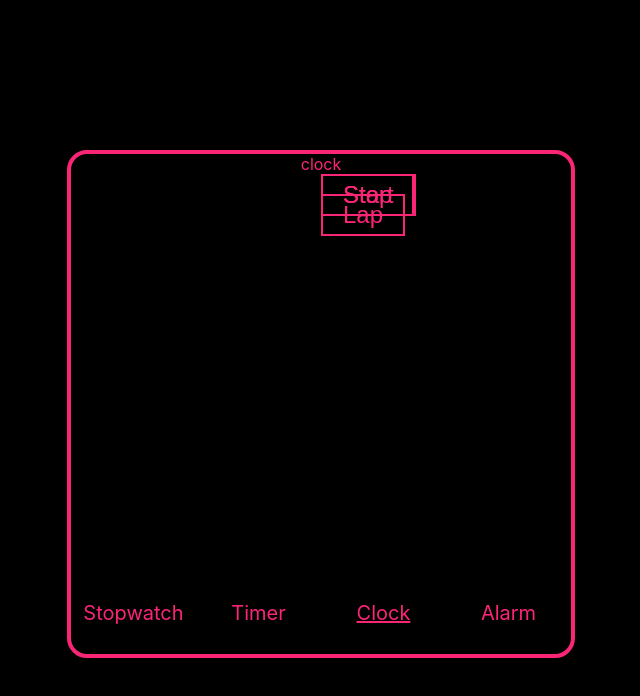
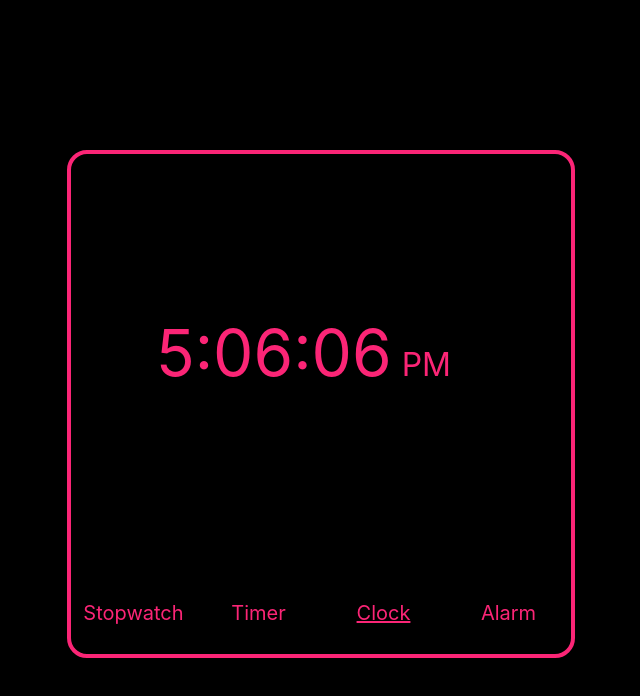
Before and after one commit to AdamC7313/clock_app, a React (Create React App) app: page /clock in a window 1280 px wide. Shown: the top 696 px of the page, without its empty margins (323-963 px from the left). Built offline with nearby package versions, Linux system fonts and the light colour scheme.

Commit message:
complete clock component

```diff
--- a/src/Components/Clock/Clock.css
+++ b/src/Components/Clock/Clock.css
@@ -0,0 +1,39 @@
+#choose-timezone {
+    background: transparent;
+    color: rgb(251, 37, 119);
+    border: none;
+    display: inline-block;
+    font-size: 2rem;
+    margin-left: 20px;
+}
+
+.current-time {
+    display: inline-block;
+    font-size: 4rem;
+}
+
+.time-and-timezone {
+    position: absolute;
+    top: 160px;
+    right: 120px;
+}
+
+option {
+    background-color: black;
+    font-size: 2rem;
+    border: none;
+}
+
+.timezone-words {
+    display: inline-block;
+    margin-top: 50px;
+}
+
+.option:active {
+    background-color: rgb(255, 255, 255, 0.5)
+}
+
+.AMPM {
+    margin-left: 10px;
+    font-size: 2rem;
+}
--- a/src/Components/Clock/Clock.js
+++ b/src/Components/Clock/Clock.js
@@ -1,14 +1,55 @@
 import './Clock.css';
+import { useEffect, useState } from 'react';
 
 export default function Clock() {
+    let [hour  , setHour  ] = useState(0);
+    const [minute, setMinute] = useState(0);
+    const [second, setSecond] = useState(0);
+    const [day   , setDay   ] = useState(0);
+    const [pm    , setPm    ] = useState(false);
+    const [timezone, setTimezone] = useState('ET')
+
+    useEffect(() => {
+
+    const update = () => {
+        const date = new Date();
+        let hour = date.getHours();
+        if(hour > 12) {
+            hour = (hour % 12) || 12;
+        }
+        setHour(hour);
+        setMinute(date.getMinutes());
+        setSecond(date.getSeconds());
+        setDay(date.getDay());
+        setPm(date.getHours() >= 12);
+    }
+
+    update();
+
+    const interval = setInterval(() => {
+        update();
+    }, 1000);
+
+        return ()=>clearInterval(interval);
+
+    }, []);
+
+
     return (
         <div>
-            <div>
-                clock
+            <div className='time-and-timezone'>
+            <div className='current-time'>
+                {`${hour}:${('0' + minute).slice(-2)}:${('0' + second).slice(-2)}`}
+                <span className='AMPM'>{hour > 12 ? 'AM' : 'PM'}</span>
+            </div><br />
+            {/* <h2 className='timezone-words'>Choose Timezone:</h2>
+            <select name='timezone' id='choose-timezone'>
+                <option value='ET'>ET</option>
+                <option value='CT'>CT</option>
+                <option value='MT'>MT</option>
+                <option value='PT'>PT</option>
+            </select> */}
             </div>
-            <button>Start</button>
-            <button>Stop</button><br />
-            <button>Lap</button>
         </div>
     )
 }
```
